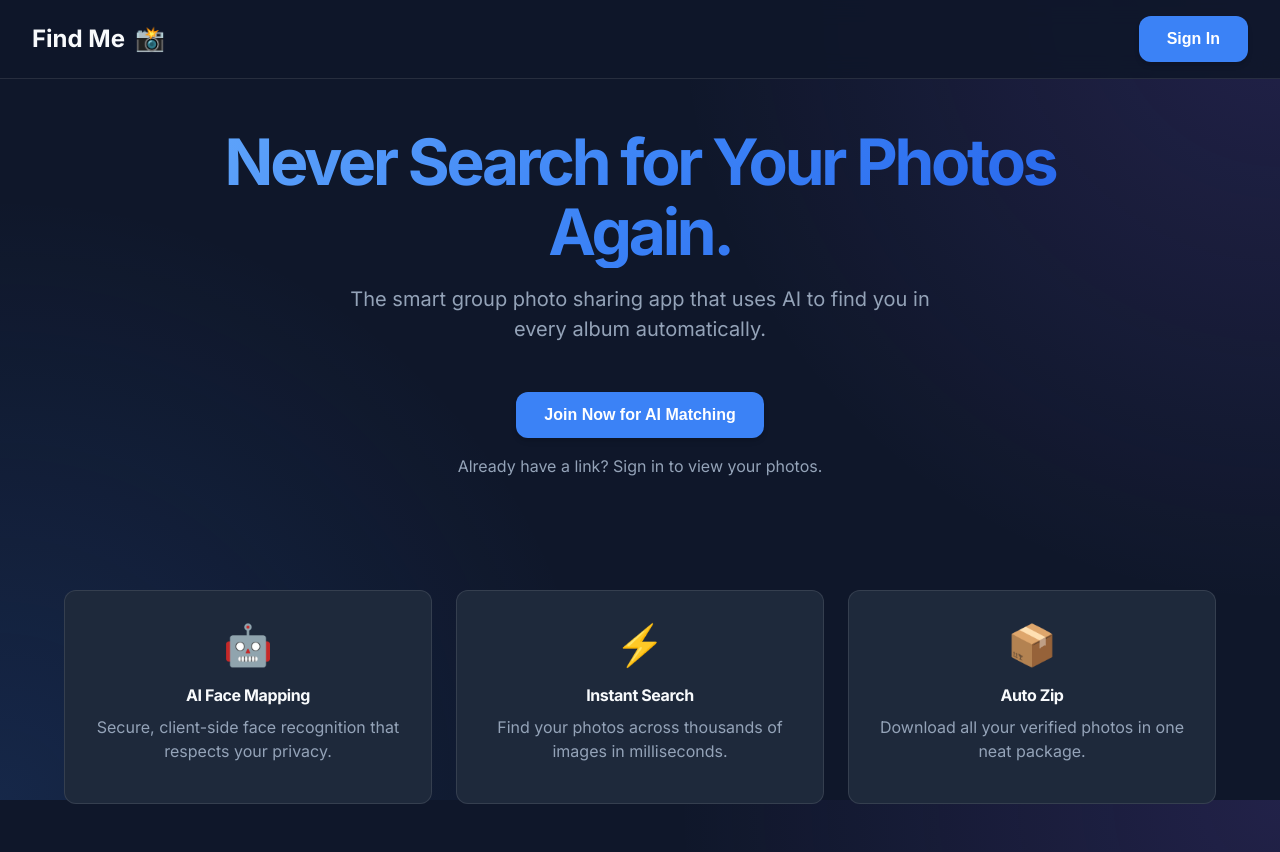
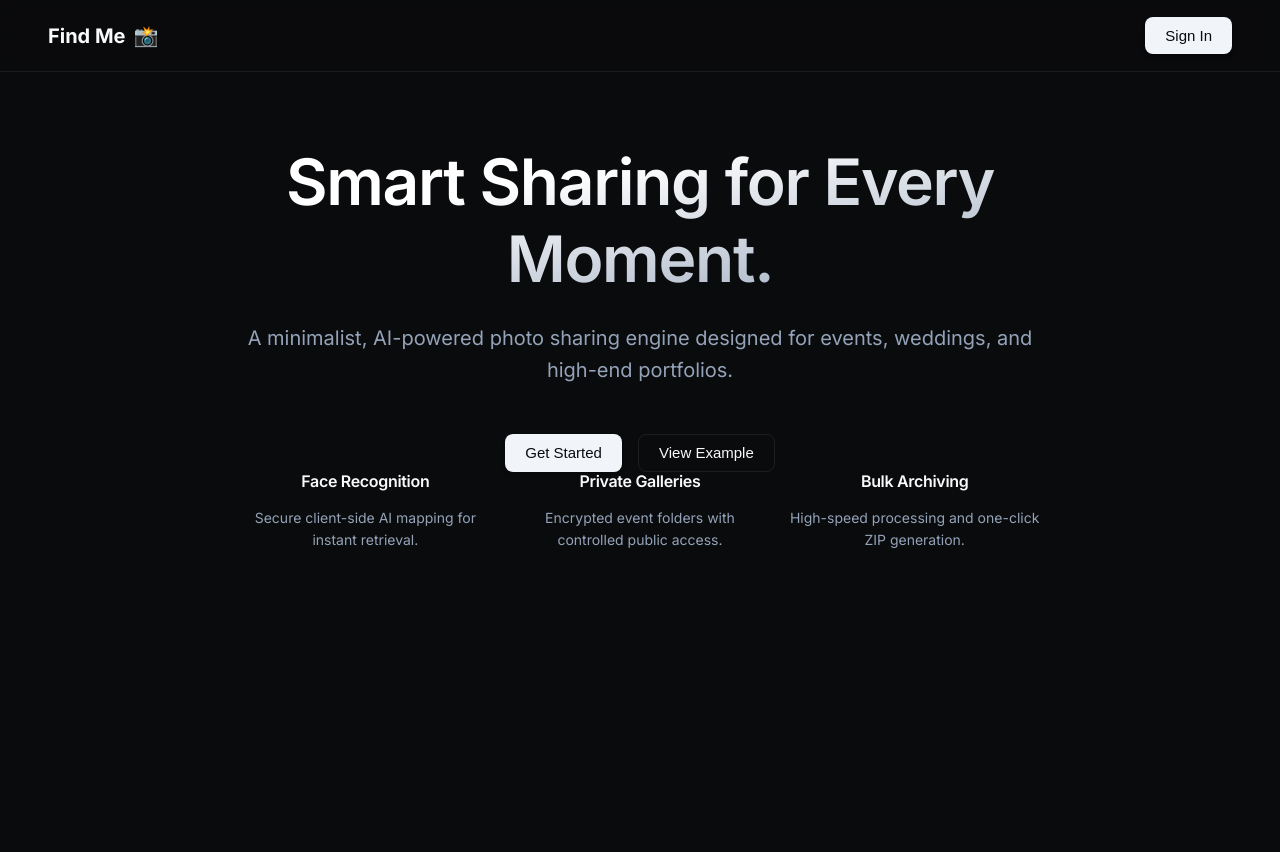
Before and after one commit to R-Nikhil-Ganesh/photo, a React (Vite) app in the folder frontend/: page / in a window 1280 px wide. After the commit the page ends 800 px from the top, so only its background shows below. Built offline with nearby package versions, Linux system fonts and the light colour scheme; no server answers.

Commit message:
ai updates

```diff
--- a/frontend/src/App.css
+++ b/frontend/src/App.css
@@ -1,68 +1,101 @@
 :root {
-  --primary: #3b82f6;
-  --primary-hover: #2563eb;
-  --bg-dark: #0f172a;
-  --bg-card: #1e293b;
-  --bg-input: #334155;
+  /* Sophisticated Dark Palette */
+  --bg-deep: #0a0b0d;
+  --bg-card: #14161a;
+  --bg-input: #1b1e24;
+  --border: rgba(255, 255, 255, 0.08);
+  --border-hover: rgba(255, 255, 255, 0.15);
+
   --text-main: #f8fafc;
   --text-muted: #94a3b8;
-  --glass-border: rgba(255, 255, 255, 0.1);
-  --glass-bg: rgba(30, 41, 59, 0.7);
-  --spacing-sm: 8px;
-  --spacing-md: 16px;
-  --spacing-lg: 24px;
-  --spacing-xl: 32px;
-  --spacing-2xl: 48px;
-  --radius-md: 12px;
-  --radius-lg: 20px;
+  --text-dim: #64748b;
+
+  --primary: #6366f1; /* Sophisticated Indigo */
+  --primary-hover: #4f46e5;
+  --accent: #f1f5f9;
+
+  --radius-sm: 4px;
+  --radius-md: 8px;
+  --radius-lg: 12px;
   --radius-full: 9999px;
-  --shadow-lg: 0 10px 25px -5px rgba(0, 0, 0, 0.3);
+
+  --spacing-xs: 0.5rem;
+  --spacing-sm: 1rem;
+  --spacing-md: 1.5rem;
+  --spacing-lg: 2rem;
+  --spacing-xl: 3rem;
+  --spacing-2xl: 4rem;
+
+  --font-main: 'Inter', -apple-system, BlinkMacSystemFont, 'Segoe UI', Roboto, sans-serif;
 }
 
 * {
   box-sizing: border-box;
+  margin: 0;
+  padding: 0;
 }
 
 body {
-  margin: 0;
-  font-family: 'Inter', -apple-system, sans-serif;
-  background-color: var(--bg-dark);
+  background: var(--bg-deep);
   color: var(--text-main);
-  line-height: 1.5;
+  font-family: var(--font-main);
+  line-height: 1.6;
   -webkit-font-smoothing: antialiased;
 }
 
-/* Global Container Wrapper */
-.main-content {
+/* Typography Refinement */
+h1, h2, h3, h4 {
+  font-weight: 600;
+  letter-spacing: -0.02em;
+  line-height: 1.2;
+}
+
+.text-gradient {
+  background: linear-gradient(to bottom right, #ffffff 30%, #94a3b8);
+  -webkit-background-clip: text;
+  -webkit-text-fill-color: transparent;
+}
+
+.text-muted { color: var(--text-muted); }
+.text-sm { font-size: 0.875rem; }
+
+/* Layout Containers */
+.container {
   max-width: 1200px;
   margin: 0 auto;
   padding: 0 var(--spacing-lg);
 }
 
-/* Nav Styles - FIXED ALIGNMENT */
+.main-content {
+  padding-top: 80px; /* Offset for fixed navbar */
+  min-height: calc(100vh - 80px);
+}
+
+/* Fixed Sophisticated Navbar */
 .nav-container {
-  width: 100%;
+  position: fixed;
+  top: 0;
+  left: 0;
+  right: 0;
+  height: 72px;
+  background: rgba(10, 11, 13, 0.8);
+  backdrop-filter: blur(12px);
+  border-bottom: 1px solid var(--border);
   display: flex;
   align-items: center;
   justify-content: space-between;
-  padding: var(--spacing-md) var(--spacing-xl);
-  background: rgba(15, 23, 42, 0.9);
-  backdrop-filter: blur(12px);
-  border-bottom: 1px solid var(--glass-border);
-  position: sticky;
-  top: 0;
-  z-index: 100;
+  padding: 0 var(--spacing-xl);
+  z-index: 1000;
 }
 
 .nav-logo {
+  font-size: 1.25rem;
+  font-weight: 700;
   text-decoration: none;
-  color: inherit;
-  font-size: 1.5rem;
-  font-weight: 800;
+  color: var(--text-main);
   display: flex;
   align-items: center;
-  gap: 10px;
-  flex-shrink: 0;
+  gap: 8px;
 }
 
 .nav-actions {
@@ -71,183 +104,173 @@ body {
   gap: var(--spacing-md);
 }
 
-/* Hero Section - UNIFIED CENTERING */
+/* Button System: Less 'Vibe', More 'Tool' */
+.btn-primary, .btn-secondary {
+  padding: 0.6rem 1.25rem;
+  border-radius: var(--radius-md);
+  font-weight: 500;
+  font-size: 0.9375rem;
+  cursor: pointer;
+  transition: all 0.2s cubic-bezier(0.4, 0, 0.2, 1);
+  display: inline-flex;
+  align-items: center;
+  gap: 8px;
+  border: none;
+}
+
+.btn-primary {
+  background: var(--accent);
+  color: var(--bg-deep);
+}
+
+.btn-primary:hover {
+  background: #ffffff;
+  transform: translateY(-1px);
+}
+
+.btn-secondary {
+  background: transparent;
+  color: var(--text-main);
+  border: 1px solid var(--border);
+}
+
+.btn-secondary:hover {
+  background: var(--border);
+  border-color: var(--border-hover);
+}
+
+/* Input System */
+.input-field {
+  background: var(--bg-input);
+  border: 1px solid var(--border);
+  color: var(--text-main);
+  padding: 0.6rem 1rem;
+  border-radius: var(--radius-md);
+  outline: none;
+  font-family: inherit;
+  transition: border-color 0.2s;
+}
+
+.input-field:focus {
+  border-color: var(--primary);
+}
+
+/* Hero Section: Minimalist & High-End */
 .hero-section {
   padding: var(--spacing-2xl) 0;
-  display: flex;
-  flex-direction: column;
-  align-items: center;
   text-align: center;
-  width: 100%;
-}
-
-.hero-content {
-  width: 100%;
-  max-width: 900px;
-  display: flex;
-  flex-direction: column;
-  align-items: center;
-}
-
-.hero-text-wrapper {
-  margin-bottom: var(--spacing-2xl);
+  max-width: 800px;
+  margin: 0 auto;
 }
 
 .hero-title {
-  font-size: 4rem;
-  font-weight: 900;
-  line-height: 1.1;
+  font-size: clamp(2.5rem, 5vw, 4rem);
   margin-bottom: var(--spacing-md);
-  letter-spacing: -0.05em;
 }
 
 .hero-subtitle {
   font-size: 1.25rem;
   color: var(--text-muted);
-  max-width: 600px;
-  margin: 0 auto;
-}
-
-.hero-actions {
-  width: 100%;
-  display: flex;
-  justify-content: center;
-  margin-bottom: var(--spacing-2xl);
-}
-
-.logged-out-action {
-  display: flex;
-  flex-direction: column;
-  align-items: center;
-}
-
-.logged-in-action {
-  width: 100%;
-  text-align: left; /* Dashboard inside uses its own alignment */
-}
-
-/* Dashboard & Folders Grid */
-.dashboard-container {
-  width: 100%;
-}
-
-.dashboard-header {
-  display: flex;
-  align-items: center;
-  justify-content: space-between;
-  gap: var(--spacing-md);
   margin-bottom: var(--spacing-xl);
 }
 
-.folders-grid {
-  display: grid;
-  grid-template-columns: repeat(3, minmax(0, 1fr));
-  gap: var(--spacing-sm);
+/* Refined Cards */
+.glass-panel {
+  background: var(--bg-card);
+  border: 1px solid var(--border);
+  border-radius: var(--radius-lg);
+  padding: var(--spacing-xl);
 }
 
-@media (min-width: 1024px) {
-  .folders-grid { grid-template-columns: repeat(5, minmax(0, 1fr)); }
+.hover-card {
+  transition: all 0.3s ease;
+  cursor: pointer;
 }
 
+.hover-card:hover {
+  border-color: var(--border-hover);
+  background: #1a1d23;
+  transform: translateY(-2px);
+}
+
+/* Grid System */
+.grid { display: grid; gap: var(--spacing-md); }
+.grid-cols-1 { grid-template-columns: 1fr; }
+@media (min-width: 768px) {
+  .md\:grid-cols-2 { grid-template-columns: repeat(2, 1fr); }
+  .md\:grid-cols-3 { grid-template-columns: repeat(3, 1fr); }
+}
+@media (min-width: 1024px) {
+  .lg\:grid-cols-4 { grid-template-columns: repeat(4, 1fr); }
+  .lg\:grid-cols-5 { grid-template-columns: repeat(5, 1fr); }
+}
+
+/* Modern Gallery */
 .gallery-item {
   position: relative;
   aspect-ratio: 1/1;
-  border-radius: var(--radius-md);
+  background: #111;
+  border-radius: 4px; /* Sharper, more sophisticated */
   overflow: hidden;
-  background: var(--bg-card);
-  border: 1px solid var(--glass-border);
 }
 
 .gallery-img {
   width: 100%;
   height: 100%;
   object-fit: cover;
-  transition: transform 0.5s ease;
+  transition: opacity 0.3s ease;
 }
 
-/* Features Grid */
-.features-grid {
-  display: grid;
-  grid-template-columns: repeat(3, 1fr);
-  gap: var(--spacing-lg);
-  margin-top: var(--spacing-2xl);
-  width: 100%;
+.gallery-overlay {
+  position: absolute;
+  inset: 0;
+  background: rgba(0,0,0,0.4);
+  opacity: 0;
+  display: flex;
+  align-items: center;
+  justify-content: center;
+  transition: opacity 0.2s ease;
 }
 
-.feature-card {
-  background: var(--bg-card);
-  padding: var(--spacing-lg);
-  border-radius: var(--radius-md);
-  border: 1px solid var(--glass-border);
-  text-align: center;
+.gallery-item:hover .gallery-overlay {
+  opacity: 1;
 }
 
-.feature-icon {
-  font-size: 2.5rem;
-  margin-bottom: var(--spacing-sm);
+/* Utils */
+.flex { display: flex; }
+.flex-col { flex-direction: column; }
+.items-center { align-items: center; }
+.justify-between { justify-content: space-between; }
+.justify-center { justify-content: center; }
+.gap-sm { gap: var(--spacing-xs); }
+.gap-md { gap: var(--spacing-sm); }
+.gap-lg { gap: var(--spacing-md); }
+
+.animate-fade-in {
+  animation: fadeIn 0.6s cubic-bezier(0.16, 1, 0.3, 1);
 }
 
-/* Global Elements */
-.glass-panel {
-  background: var(--glass-bg);
-  backdrop-filter: blur(12px);
-  border: 1px solid var(--glass-border);
-  border-radius: var(--radius-lg);
-  padding: var(--spacing-xl);
-  box-shadow: var(--shadow-lg);
+@keyframes fadeIn {
+  from { opacity: 0; transform: translateY(10px); }
+  to { opacity: 1; transform: translateY(0); }
 }
 
-.btn-primary {
-  background: var(--primary);
-  color: white;
-  border: none;
-  padding: 14px 28px;
+/* Folder System */
+.folder-icon-wrapper {
+  background: rgba(99, 102, 241, 0.1);
+  padding: 12px;
   border-radius: var(--radius-md);
-  font-weight: 700;
-  cursor: pointer;
-  transition: all 0.2s ease;
-  display: inline-flex;
-  align-items: center;
-  gap: 8px;
 }
 
-.btn-primary:hover {
-  background: var(--primary-hover);
-  transform: translateY(-2px);
+.tab-switcher {
+  border: 1px solid var(--border);
 }
 
-.btn-secondary {
-  background: rgba(255, 255, 255, 0.05);
+.tab-btn.active {
+  background: var(--border);
   color: var(--text-main);
-  border: 1px solid var(--glass-border);
-  padding: 10px 20px;
-  border-radius: var(--radius-md);
-  font-weight: 600;
-  cursor: pointer;
 }
 
-.text-gradient {
-  background: linear-gradient(135deg, #60a5fa, #3b82f6, #2563eb);
-  -webkit-background-clip: text;
-  -webkit-text-fill-color: transparent;
+.tab-btn:not(.active) {
+  color: var(--text-dim);
 }
-
-/* Helper spacing */
-.mt-md { margin-top: 1rem; }
-.mb-0 { margin-bottom: 0px; }
-.mb-md { margin-bottom: 1rem; }
-.mb-lg { margin-bottom: 1.5rem; }
-.mb-xl { margin-bottom: 2rem; }
-.gap-sm { gap: 8px; }
-.flex { display: flex; }
-.items-center { align-items: center; }
-.justify-center { justify-content: center; }
-
-@keyframes fade-in { from { opacity: 0; } to { opacity: 1; } }
-.animate-fade-in { animation: fade-in 0.6s ease-out; }
-
-@media (max-width: 900px) {
-  .features-grid { grid-template-columns: 1fr; }
-  .hero-title { font-size: 2.8rem; }
-  .nav-container { padding: var(--spacing-md) var(--spacing-lg); }
-}
--- a/frontend/src/App.jsx
+++ b/frontend/src/App.jsx
@@ -41,49 +41,39 @@ function Home() {
   if (loading) return null;
 
   return (
-    <div className="hero-section animate-fade-in">
-      <div className="hero-content">
-        <div className="hero-text-wrapper">
-          <h1 className="hero-title text-gradient">Never Search for Your Photos Again.</h1>
+    <div className="animate-fade-in">
+      {!token ? (
+        <section className="hero-section">
+          <h1 className="hero-title text-gradient">Smart Sharing for Every Moment.</h1>
           <p className="hero-subtitle">
-            The smart group photo sharing app that uses AI to find you in every album automatically.
+            A minimalist, AI-powered photo sharing engine designed for events, weddings, and high-end portfolios.
           </p>
-        </div>
+          <div className="flex justify-center gap-md">
+            <button onClick={() => navigate('/signup')} className="btn-primary">
+              Get Started
+            </button>
+            <button className="btn-secondary">
+              View Example
+            </button>
+          </div>
 
-        <div className="hero-actions">
-          {token ? (
-            <div className="logged-in-action">
-              <GalleryDashboard />
+          <div className="grid md:grid-cols-3 gap-lg mt-2xl pt-xl border-t border-glass">
+            <div className="feature-item">
+              <h4 className="mb-xs">Face Recognition</h4>
+              <p className="text-sm text-dim">Secure client-side AI mapping for instant retrieval.</p>
             </div>
-          ) : (
-            <div className="logged-out-action">
-              <button onClick={() => navigate('/signup')} className="btn-primary hero-btn">
-                Join Now for AI Matching
-              </button>
-              <p className="mt-md text-muted">Already have a link? Sign in to view your photos.</p>
+            <div className="feature-item">
+              <h4 className="mb-xs">Private Galleries</h4>
+              <p className="text-sm text-dim">Encrypted event folders with controlled public access.</p>
             </div>
-          )}
-        </div>
-      </div>
-
-      {!token && (
-        <div className="features-grid">
-          <div className="feature-card">
-            <div className="feature-icon">🤖</div>
-            <h4>AI Face Mapping</h4>
-            <p>Secure, client-side face recognition that respects your privacy.</p>
+            <div className="feature-item">
+              <h4 className="mb-xs">Bulk Archiving</h4>
+              <p className="text-sm text-dim">High-speed processing and one-click ZIP generation.</p>
+            </div>
           </div>
-          <div className="feature-card">
-            <div className="feature-icon">⚡</div>
-            <h4>Instant Search</h4>
-            <p>Find your photos across thousands of images in milliseconds.</p>
-          </div>
-          <div className="feature-card">
-            <div className="feature-icon">📦</div>
-            <h4>Auto Zip</h4>
-            <p>Download all your verified photos in one neat package.</p>
-          </div>
-        </div>
+        </section>
+      ) : (
+        <GalleryDashboard />
       )}
     </div>
   );
```
